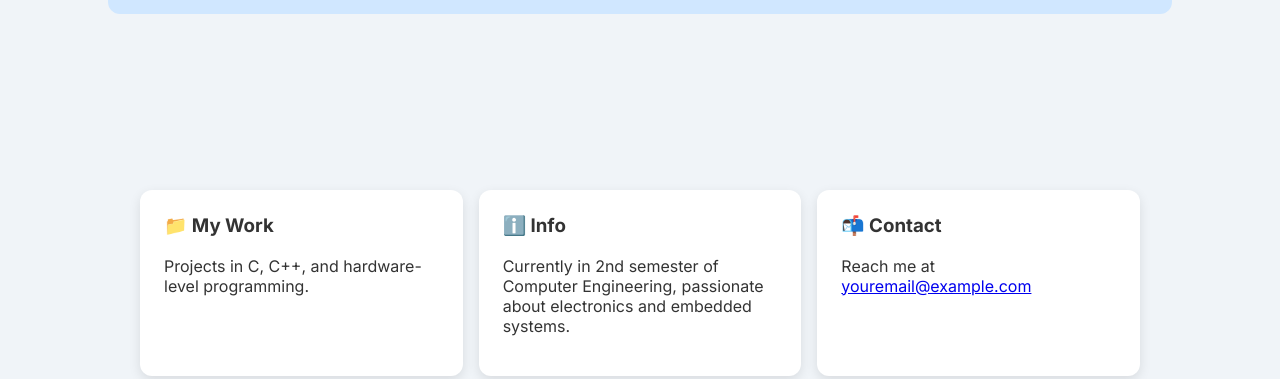
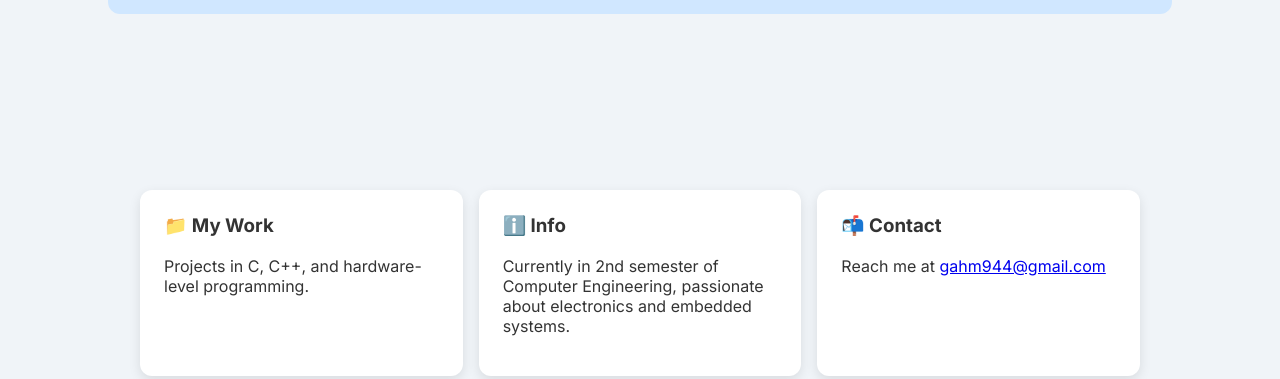
Before and after one commit to GHOST-MACHIN3/GHOST-MACHIN3.github.io, a plain HTML site: page index.html in a window 1280 px wide. Shown: the part 623-1002 px from the top of the page. Drawn offline with Linux system fonts and the light colour scheme.

Commit message:
Update index.html

```diff
--- a/index.html
+++ b/index.html
@@ -46,7 +46,7 @@
     </div>
     <div class="box">
       <h3>📬 Contact</h3>
-      <p>Reach me at <a href="mailto:gahm944@gmail.com">youremail@example.com</a></p>
+      <p>Reach me at <a href="mailto:gahm944@gmail.com">gahm944@gmail.com</a></p>
     </div>
   </section>
 
```
